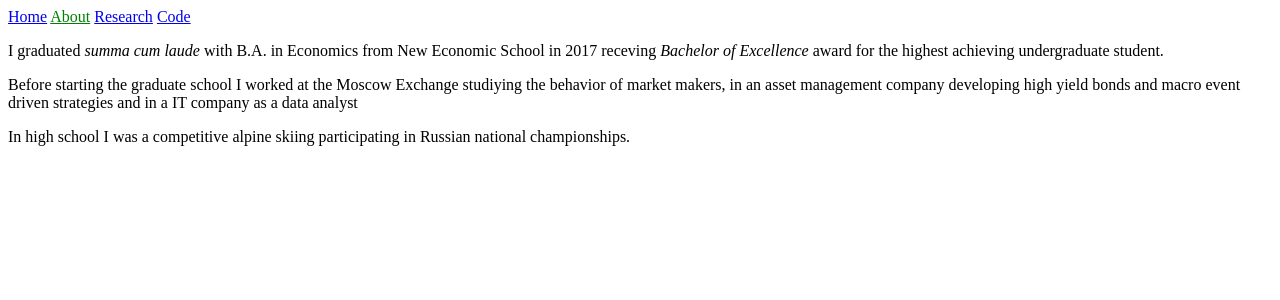
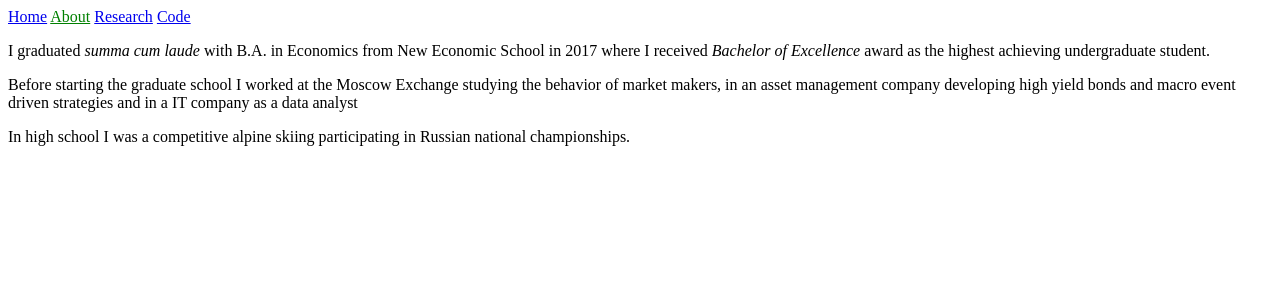
Before and after one commit to rsigalov/rsigalov.github.io, a Jekyll site: the page built from about.md, in a window 1280 px wide. Shown: the top 300 px of the page. Built offline with Jekyll 4.4.1, drawn with Linux system fonts in a browser that asks for light colours.

Commit message:
Fixed typos

```diff
--- a/about.md
+++ b/about.md
@@ -3,8 +3,8 @@ layout: test
 title: About Me
 ---
 
-I graduated *summa cum laude* with B.A. in Economics from New Economic School in 2017 receving *Bachelor of Excellence* award for the highest achieving undergraduate student.
+I graduated *summa cum laude* with B.A. in Economics from New Economic School in 2017 where I received *Bachelor of Excellence* award as the highest achieving undergraduate student.
 
-Before starting the graduate school I worked at the Moscow Exchange studiying the behavior of market makers, in an asset management company developing high yield bonds and macro event driven strategies and in a IT company as a data analyst
+Before starting the graduate school I worked at the Moscow Exchange studying the behavior of market makers, in an asset management company developing high yield bonds and macro event driven strategies and in a IT company as a data analyst
 
 In high school I was a competitive alpine skiing participating in Russian national championships.
--- a/index.html
+++ b/index.html
@@ -10,19 +10,19 @@ title: Roman Sigalov
 
 <p>
   I graduated <i>summa cum laude</i> with B.A. in Economics from New Economic
-  School in 2017 receving <i>Bachelor of Excellence</i> award as the highest
+  School in 2017 where I receved <i>Bachelor of Excellence</i> award as the highest
   achieving undergraduate student.
 </p>
 
 <p>
   Before starting the graduate school I worked at the Moscow Exchange
-  studiying the behavior of market makers, in an asset management
+  studying the behavior of market makers, in an asset management
   company developing high yield bonds and macro event driven strategies
   and in a IT company as a data analyst
 </p>
 
 <p>
-  In high school I was a competitive alpine skiing participating in
+  In high school, I was a competitive alpine skier and participated in
   Russian national championships.
 </p>
 
```
Also changed, not shown: research.md (+1 -1 lines), 5 other files.
